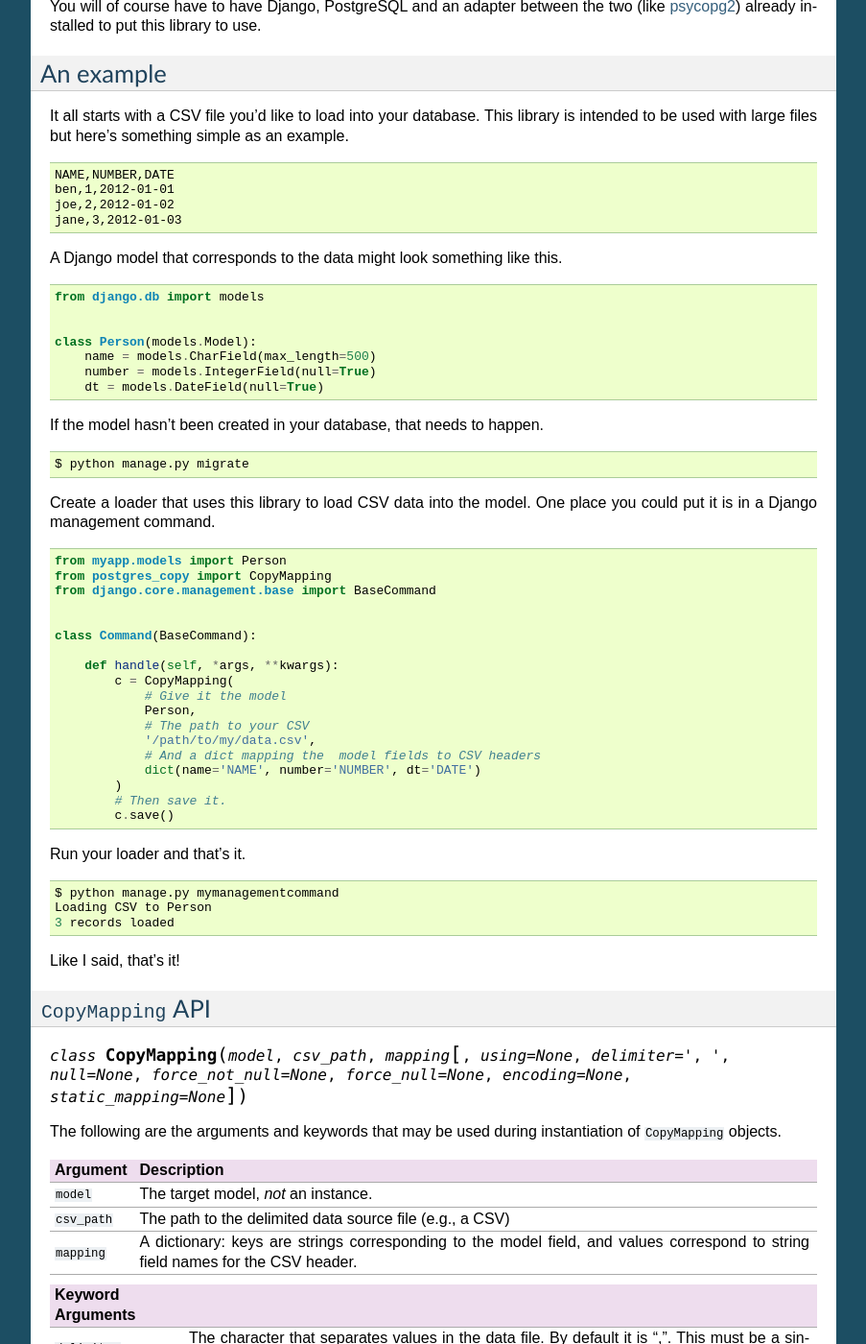
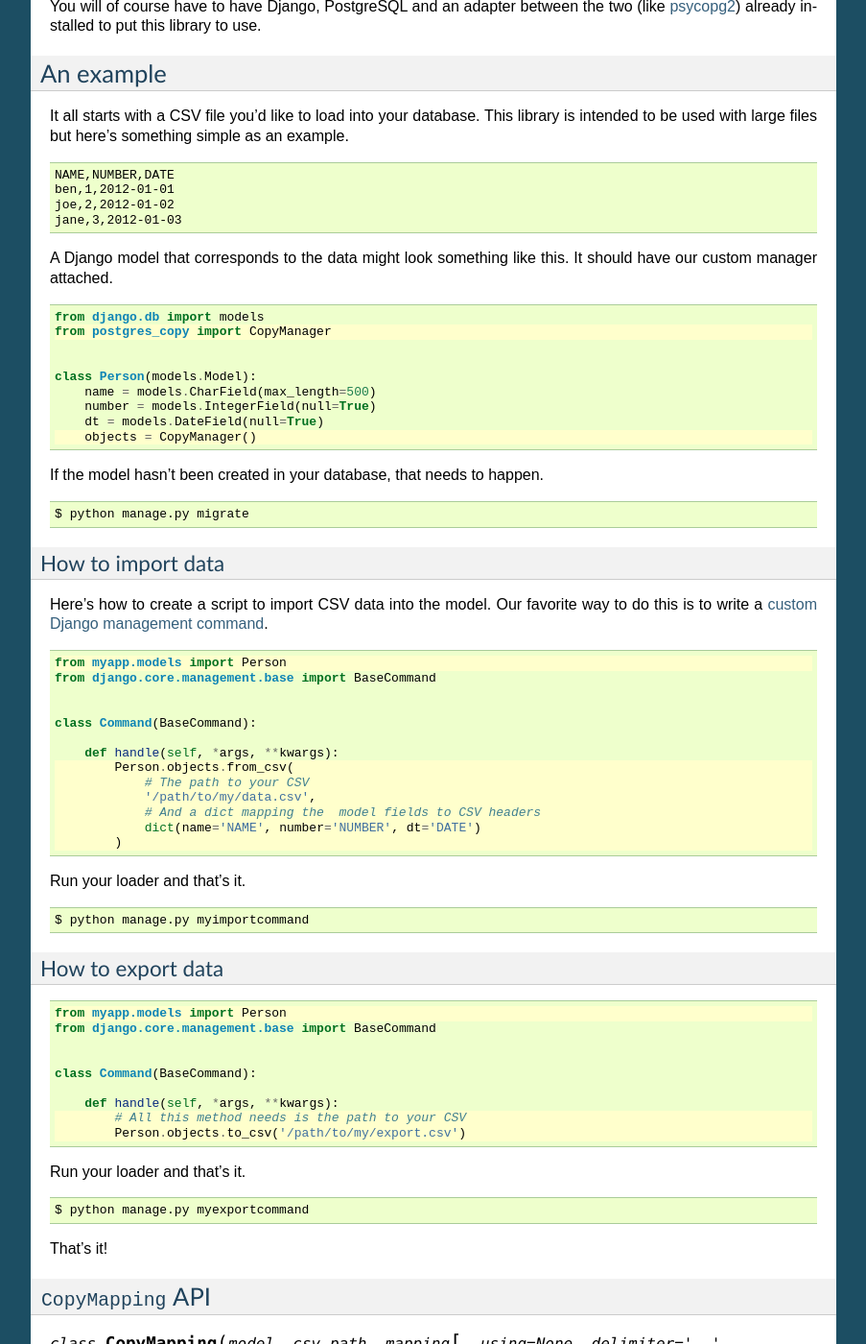
Before and after one commit to palewire/django-postgres-copy, a Sphinx documentation site: the page built from docs/index.rst, in a window 1280 px wide and 1400 px high, scrolled down 1006 px. Shown: the whole window at 96% size, without its empty margins (198-1101 px from the left). Built offline with Sphinx 7.4.7, drawn with Linux system fonts in a browser that asks for light colours; some of the changed text lies outside the part shown.

Commit message:
New style examples

```diff
--- a/docs/index.rst
+++ b/docs/index.rst
@@ -70,17 +70,20 @@ It all starts with a CSV file you'd like to load into your database. This librar
     joe,2,2012-01-02
     jane,3,2012-01-03
 
-A Django model that corresponds to the data might look something like this.
+A Django model that corresponds to the data might look something like this. It should have our custom manager attached.
 
 .. code-block:: python
+    :emphasize-lines: 2,9
 
     from django.db import models
+    from postgres_copy import CopyManager
 
 
     class Person(models.Model):
         name = models.CharField(max_length=500)
         number = models.IntegerField(null=True)
         dt = models.DateField(null=True)
+        objects = CopyManager()
 
 If the model hasn't been created in your database, that needs to happen.
 
@@ -88,38 +91,57 @@ If the model hasn't been created in your database, that needs to happen.
 
     $ python manage.py migrate
 
-Create a loader that uses this library to load CSV data into the model. One place you could put it is in a Django management command.
+How to import data
+~~~~~~~~~~~~~~~~~~
+
+Here's how to create a script to import CSV data into the model. Our favorite way to do this is to write a `custom Django management command <https://docs.djangoproject.com/en/1.11/howto/custom-management-commands/>`_.
 
 .. code-block:: python
+    :emphasize-lines: 1,8-14
 
     from myapp.models import Person
-    from postgres_copy import CopyMapping
     from django.core.management.base import BaseCommand
 
 
     class Command(BaseCommand):
 
         def handle(self, *args, **kwargs):
-            c = CopyMapping(
-                # Give it the model
-                Person,
+            Person.objects.from_csv(
                 # The path to your CSV
                 '/path/to/my/data.csv',
                 # And a dict mapping the  model fields to CSV headers
                 dict(name='NAME', number='NUMBER', dt='DATE')
             )
-            # Then save it.
-            c.save()
 
 Run your loader and that's it.
 
 .. code-block:: bash
 
-    $ python manage.py mymanagementcommand
-    Loading CSV to Person
-    3 records loaded
+    $ python manage.py myimportcommand
 
-Like I said, that's it!
+How to export data
+~~~~~~~~~~~~~~~~~~
+
+.. code-block:: python
+    :emphasize-lines: 1,8-10
+
+    from myapp.models import Person
+    from django.core.management.base import BaseCommand
+
+
+    class Command(BaseCommand):
+
+        def handle(self, *args, **kwargs):
+            # All this method needs is the path to your CSV
+            Person.objects.to_csv('/path/to/my/export.csv')
+
+Run your loader and that's it.
+
+.. code-block:: bash
+
+    $ python manage.py myexportcommand
+
+That's it!
 
 
 ``CopyMapping`` API
```
